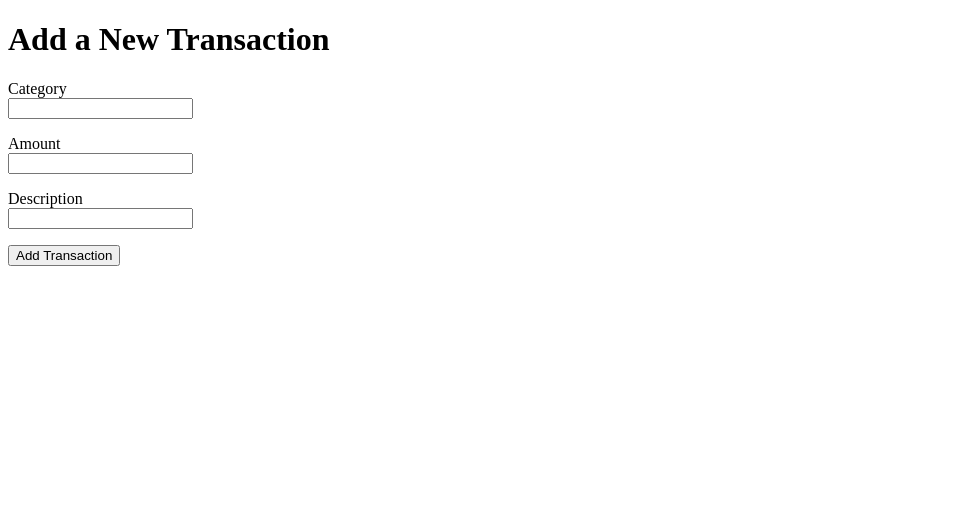
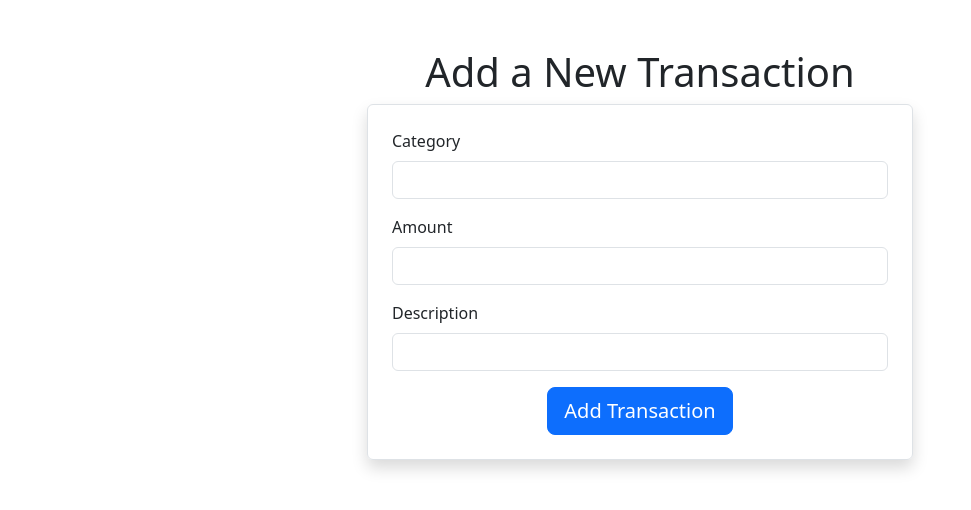
Before and after one commit to quangshuynh/Personalized-Budgeting-Assistant, a Flask app: page /add in a window 1280 px wide. Shown: the top 510 px of the page, without its empty margins (0-971 px from the left). Run offline with Flask 3, Linux system fonts and the light colour scheme.

Commit message:
made HTML look better

```diff
--- a/templates/add_transaction.html
+++ b/templates/add_transaction.html
@@ -1,25 +1,37 @@
 <!DOCTYPE html>
-<html>
+<html lang="en">
 <head>
+    <meta charset="UTF-8">
+    <meta name="viewport" content="width=device-width, initial-scale=1.0">
     <title>Add Transaction</title>
+    <link href="https://cdn.jsdelivr.net/npm/bootstrap@5.3.0-alpha1/dist/css/bootstrap.min.css" rel="stylesheet">
 </head>
 <body>
-    <h1>Add a New Transaction</h1>
-    <form method="POST">
-        {{ form.hidden_tag() }}
-        <p>
-            {{ form.category.label }}<br>
-            {{ form.category }}
-        </p>
-        <p>
-            {{ form.amount.label }}<br>
-            {{ form.amount }}
-        </p>
-        <p>
-            {{ form.description.label }}<br>
-            {{ form.description }}
-        </p>
-        <p>{{ form.submit }}</p>
-    </form>
+    <div class="container mt-5">
+        <h1 class="text-center">Add a New Transaction</h1>
+        <div class="row justify-content-center">
+            <div class="col-md-6">
+                <form method="POST" class="p-4 border rounded shadow">
+                    {{ form.hidden_tag() }}
+                    <div class="mb-3">
+                        <label for="category" class="form-label">{{ form.category.label }}</label>
+                        {{ form.category(class="form-control") }}
+                    </div>
+                    <div class="mb-3">
+                        <label for="amount" class="form-label">{{ form.amount.label }}</label>
+                        {{ form.amount(class="form-control") }}
+                    </div>
+                    <div class="mb-3">
+                        <label for="description" class="form-label">{{ form.description.label }}</label>
+                        {{ form.description(class="form-control") }}
+                    </div>
+                    <div class="text-center">
+                        {{ form.submit(class="btn btn-primary btn-lg") }}
+                    </div>
+                </form>
+            </div>
+        </div>
+    </div>
+    <script src="https://cdn.jsdelivr.net/npm/bootstrap@5.3.0-alpha1/dist/js/bootstrap.bundle.min.js"></script>
 </body>
 </html>
```
Also changed, not shown: templates/dashboard.html (+27 -6 lines), templates/index.html (+13 -5 lines).
